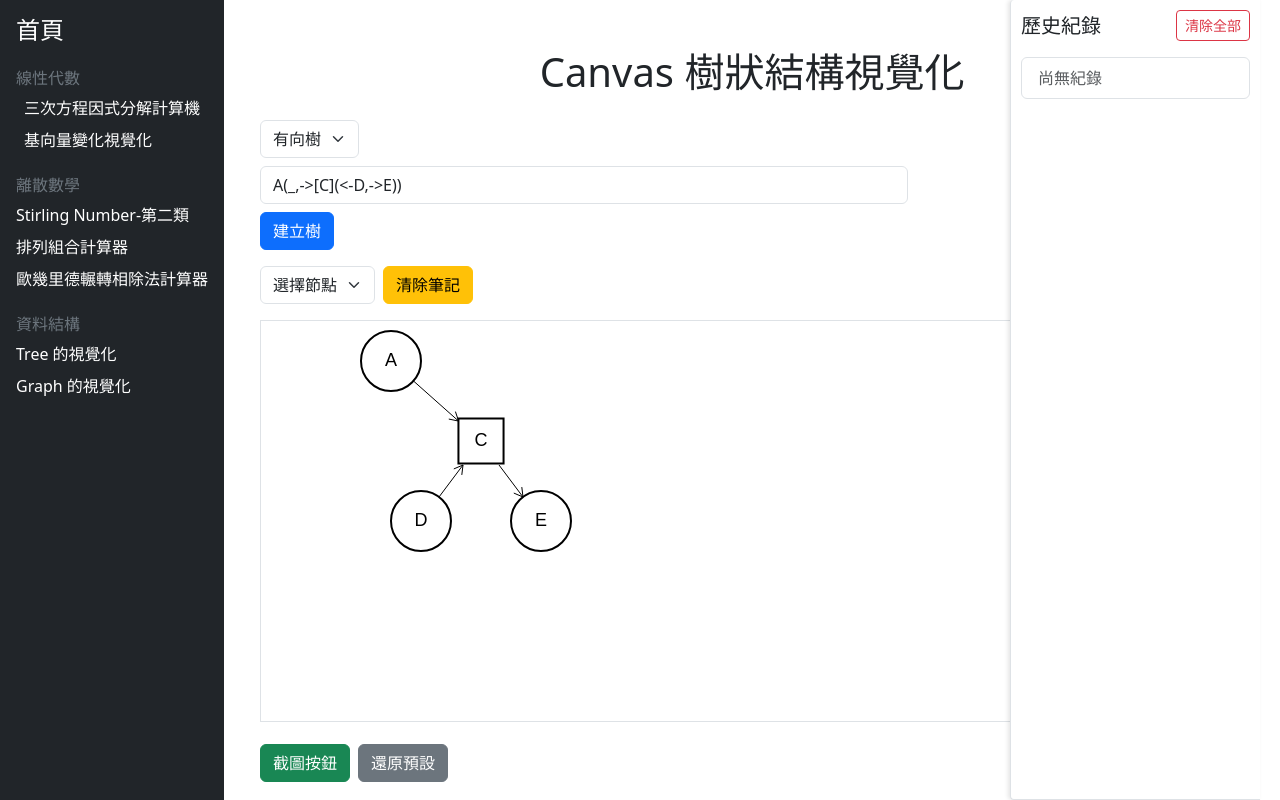
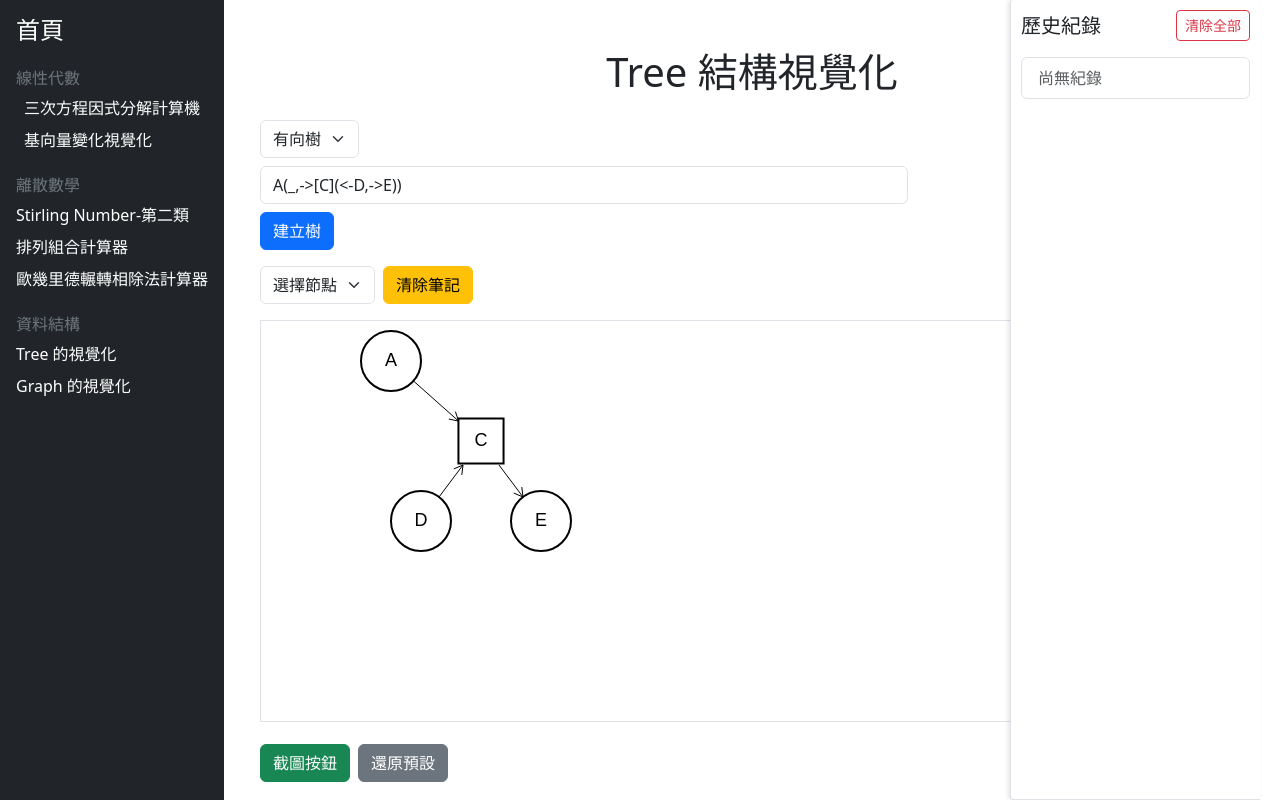
Before and after one commit to Hoxton019030/Math_Calculator, a Vue app: page /dataStructure/tree_visual in a window 1280 px wide. Built offline with nearby package versions, Linux system fonts and the light colour scheme.

Commit message:
2025-08-03 commit

```diff
--- a/src/views/DataStructure/TreeVisual.vue
+++ b/src/views/DataStructure/TreeVisual.vue
@@ -1,6 +1,6 @@
 <template>
   <div class="container py-4">
-    <h1 class="mb-4 text-center">Canvas 樹狀結構視覺化</h1>
+    <h1 class="mb-4 text-center">Tree 結構視覺化</h1>
     <div class="row">
       <div class="col-md-8">
         <div v-if="errorMessage" class="alert alert-danger mt-3">
```
